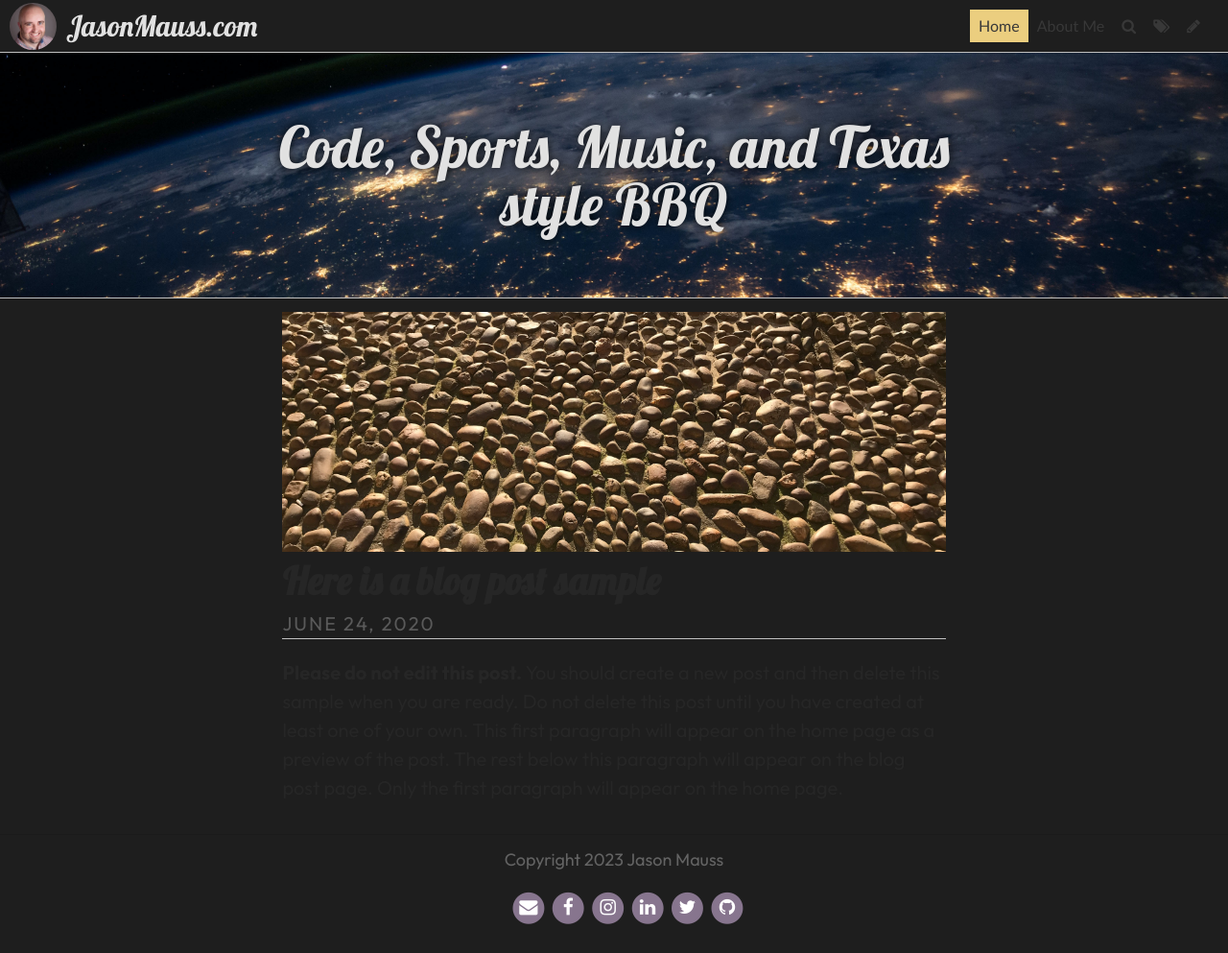
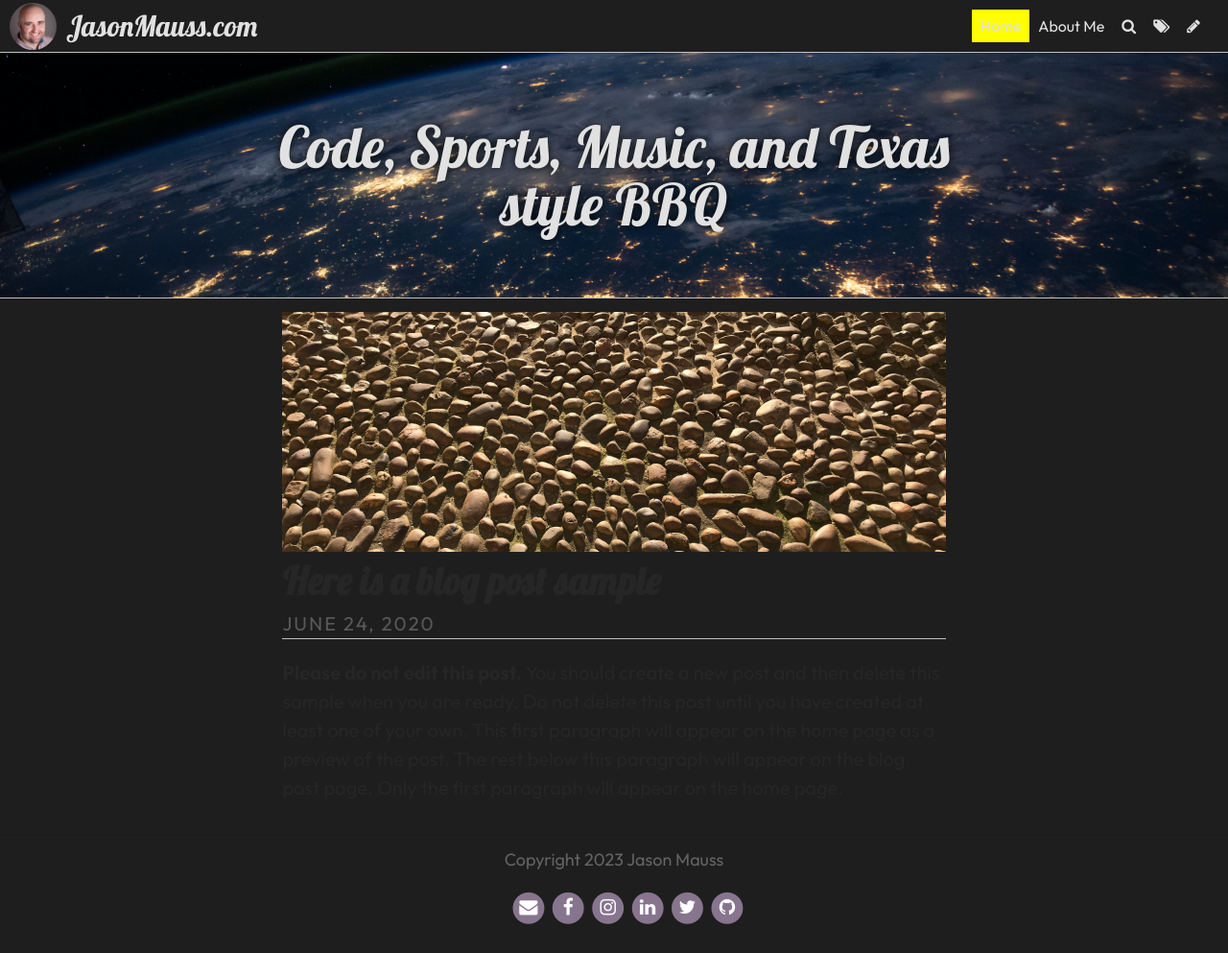
Before and after one commit to jasonmauss/jasonmaussblog, a Jekyll site: the page built from index.html, in a window 1280 px wide and 993 px high. Shown: the whole window at 96% size. Built offline with Jekyll 4.4.1, drawn with Linux system fonts in a browser that asks for light colours; some web fonts are replaced; the list of posts is cut into pages by our own code.

Commit message:
header link style changes

```diff
--- a/styles/styles.css
+++ b/styles/styles.css
@@ -717,7 +717,7 @@ align-items: center;
 }
 
 .site-header a {
-    color: #383838
+    color: #E1E1E1
 }
 
 .site-header .site-title a {
@@ -747,7 +747,7 @@ align-items: center;
 }
 
 .site-header nav {
-  font-family: "Source Sans Pro", "Trebuchet MS", Helvetica, Arial, sans-serif;
+  font-family: "Outfit", "Trebuchet MS", Helvetica, Arial, sans-serif;
     list-style: none;
     margin: 0;
     padding: 0;
@@ -771,11 +771,11 @@ align-items: center;
   }
 
   .site-header nav a:hover {
-    color: #812db9;
+    color: #1E1E1E;
   }
 
   .site-header nav li:hover {
-    background-color: #e4fdbd;
+    background-color: #ffffff;
   }
 
 .site-header nav a#pull i {
@@ -1398,5 +1398,5 @@ a.word {
 
 
 li.active {
-    background-color: #ebce7f;
-  }
+    background-color: #FFFF00;
+}
```
